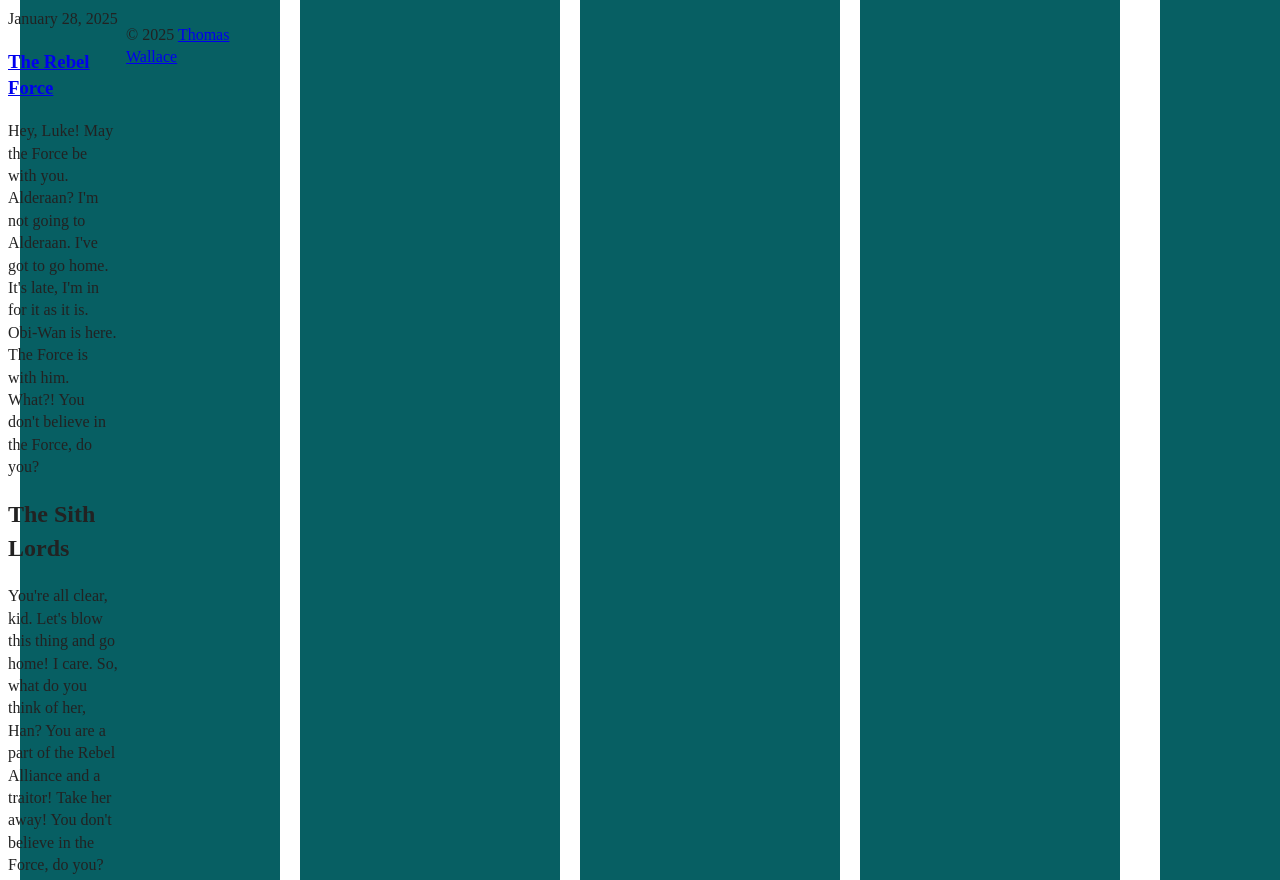
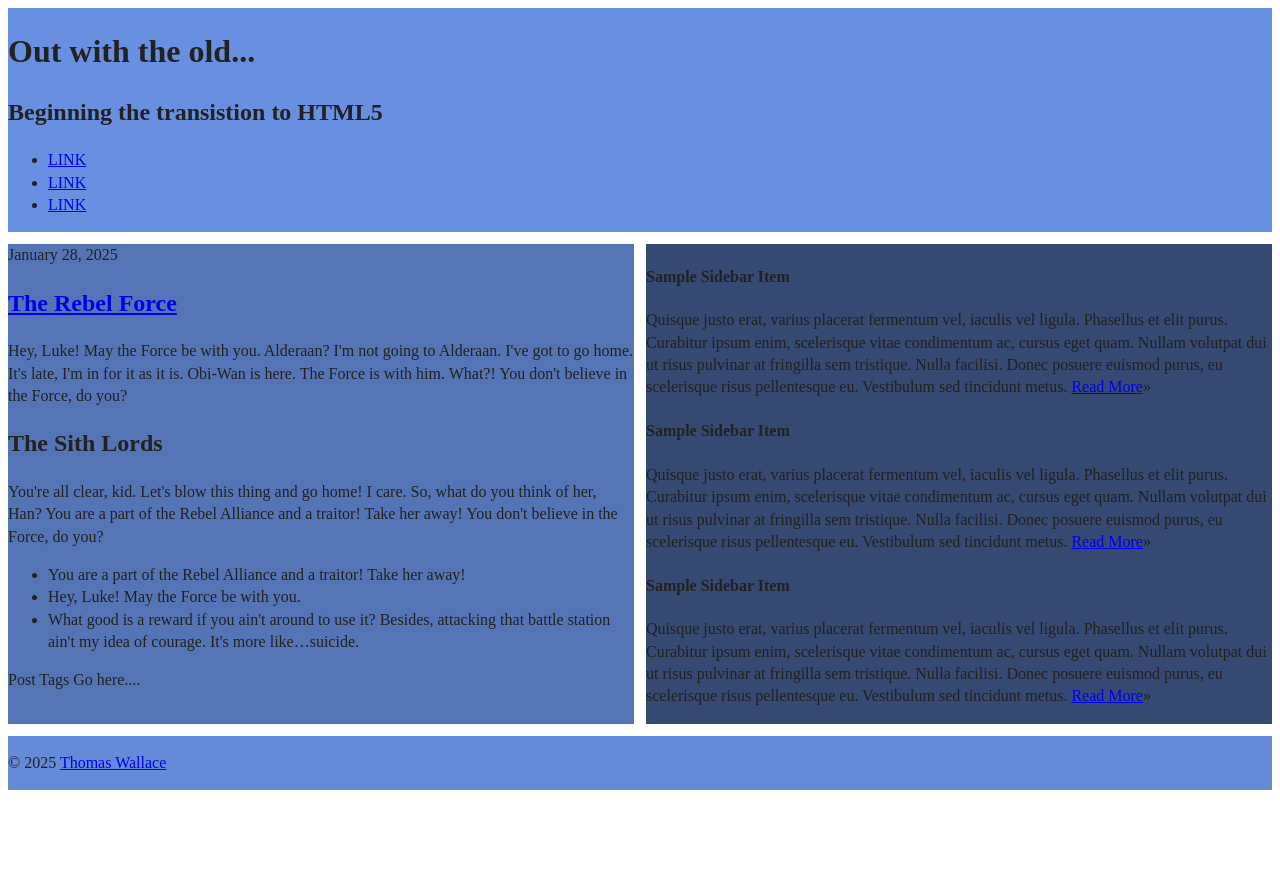
Before and after one commit to kacolter/mobile-web, a website: page css-grid-exercise-1/index.html in a window 1280 px wide. Shown: the top 880 px of the page. After the commit the page ends 800 px from the top, so only its background shows below. Drawn offline with Linux system fonts and the light colour scheme.

Commit message:
finished css grid exercise 1

```diff
--- a/css-grid-exercise-1/css/style.css
+++ b/css-grid-exercise-1/css/style.css
@@ -83,17 +83,41 @@ textarea {
 /* ==========================================================================
    Author's custom styles
    ========================================================================== */
-body{
-  background-image: url("/css-grid-exercise-1/img/grid.png");
-}
+
 main{
   display: grid;
-  grid-gap: 8px;
-  grid-template-columns: 110px 110px 110px;
+  grid-gap: 12px;
+  grid-template-columns: repeat(6, 1fr);
 }
 
-header{
-  grid-area: header;
+header.primary{
+  grid-column: 1/7;
+  grid-row: 1/2;
+  background-color: #698FE0;
+}
+
+#content{
+  grid-column: 1/7;
+  grid-row: 2/3;
+  display: grid;
+  grid-template-columns: subgrid;
+  grid-template-rows: subgrid;
+}
+
+#secondary{
+  grid-column: 4/7;
+  background-color: #364972;
+}
+
+div.primary{
+  background-color: #5574B6;
+  grid-column: 1/4;
+}
+
+footer.primary{
+  grid-column: 1/7;
+  grid-row: 3/4;
+  background-color: #658AD8;
 }
 /* ==========================================================================
    Helper classes
--- a/css-grid-exercise-1/index.html
+++ b/css-grid-exercise-1/index.html
@@ -32,9 +32,8 @@
         </ul>
       </nav>
   </header>
-    <section id="first">
-      <div id="primary">
-        <article class="post">
+    <section id="content">
+      <div class="primary">
           <header>
           <time class="post-date" datetime="2024-1-28">January 28, 2025</time>
           <h1> <a href="#" rel="bookmark" title="link to this post">The Rebel Force</a> </h1>
@@ -48,7 +47,6 @@
             <li>What good is a reward if you ain't around to use it? Besides, attacking that battle station ain't my idea of courage. It's more like&hellip;suicide.</li>
           </ul>
           <footer class="post-meta"> Post Tags Go here.... </footer>
-        </article>
       </div>
       <!--#primary -->
       <section id="secondary">
```
